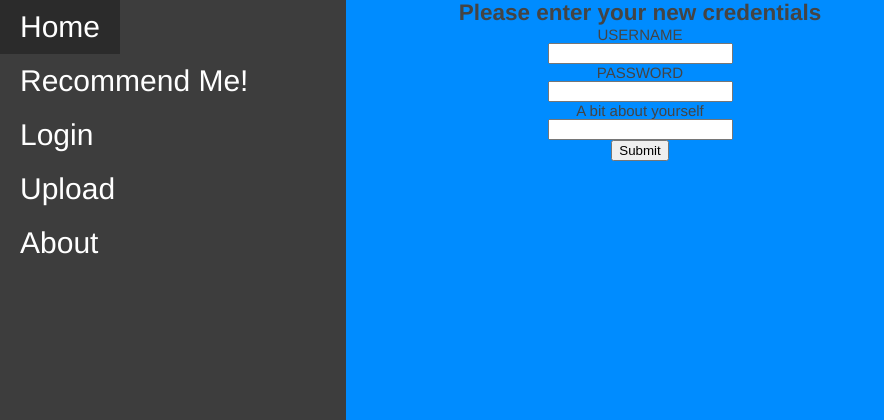
After one commit to 17093/Main_project, a Flask app: page /signup in a window 1280 px wide. The commit adds this page. Shown: the top 420 px of the page, without its empty margins (0-884 px from the left). Run offline with Flask 2, Linux system fonts and the light colour scheme.

Commit message:
worked on signup feature and works!!

```diff
--- a/app.py
+++ b/app.py
@@ -115,12 +115,24 @@ def login():
     return render_template('login.html', error = error, title="Login")
 
 
-@app.route('/signup')
+@app.route('/signup', methods=["GET", "POST"])
 def signup():
+    error = None
     if request.method == 'POST':
         username = request.form.get("username")
         password = request.form.get("password")
-        user = models.User(userName=username, passWord = generate_password_hash(password))
+        bio = request.form.get("bio")
+        if len(username) <= 0 or len(username) > 20:
+            error = "username invalid. Please enter username with lettercount higher than 0 and lower than 20"
+        elif len(password) <= 0 or len(password) > 20:
+            error = "password invalid. Please enter password with lettercount higher than 0 and lower than 20"
+        elif len(bio) > 50:
+            error = "Bio invalid. Please enter Bio with lettercount lower than 50"
+        else:
+            user = models.User(userName=username, passWord = generate_password_hash(password), bio=bio)
+            db.session.add(user)
+            db.session.commit()
+        return render_template("signup.html", error = error)
         # commit shit
     return render_template("signup.html")
 
--- a/templates/about.html
+++ b/templates/about.html
@@ -5,7 +5,9 @@
         <h1 class="titletext">About</h1>
         <div>
             <br>
-
+            <h2>We as humans are able to relate and cope through situations by sharing our emotions to others.</h2>
+            <h2>This website was made to share emotions through music sharing.</h2>
+            <h2>Made by Kevin.K</h2>
 
             <br>
         </div>
--- /dev/null
+++ b/templates/signup.html
@@ -0,0 +1,23 @@
+{% extends 'layout.html' %}
+{% block content %}
+<body>
+    <div class="ontop">
+
+        <h2 style ="margin:0px">Please enter your new credentials</h2>
+        <form action="" method="post">
+            <label>USERNAME</label><br>
+            <input name="username" type="text" id="username"><br>
+            <label>PASSWORD</label><br>
+            <input name="password" type="password" id="password"><br>
+            <label>A bit about yourself</label><br>
+            <input name="bio" type="text" id="bio"><br>
+            {% if error %}
+                <p class="error"><strong>Error:</strong> {{ error }}</p>
+            {% endif %}
+            <input type="submit" value="Submit">
+        </form>
+    </div>
+</body>
+
+
+{% endblock %}
```
Also changed, not shown: recommendation.db.
